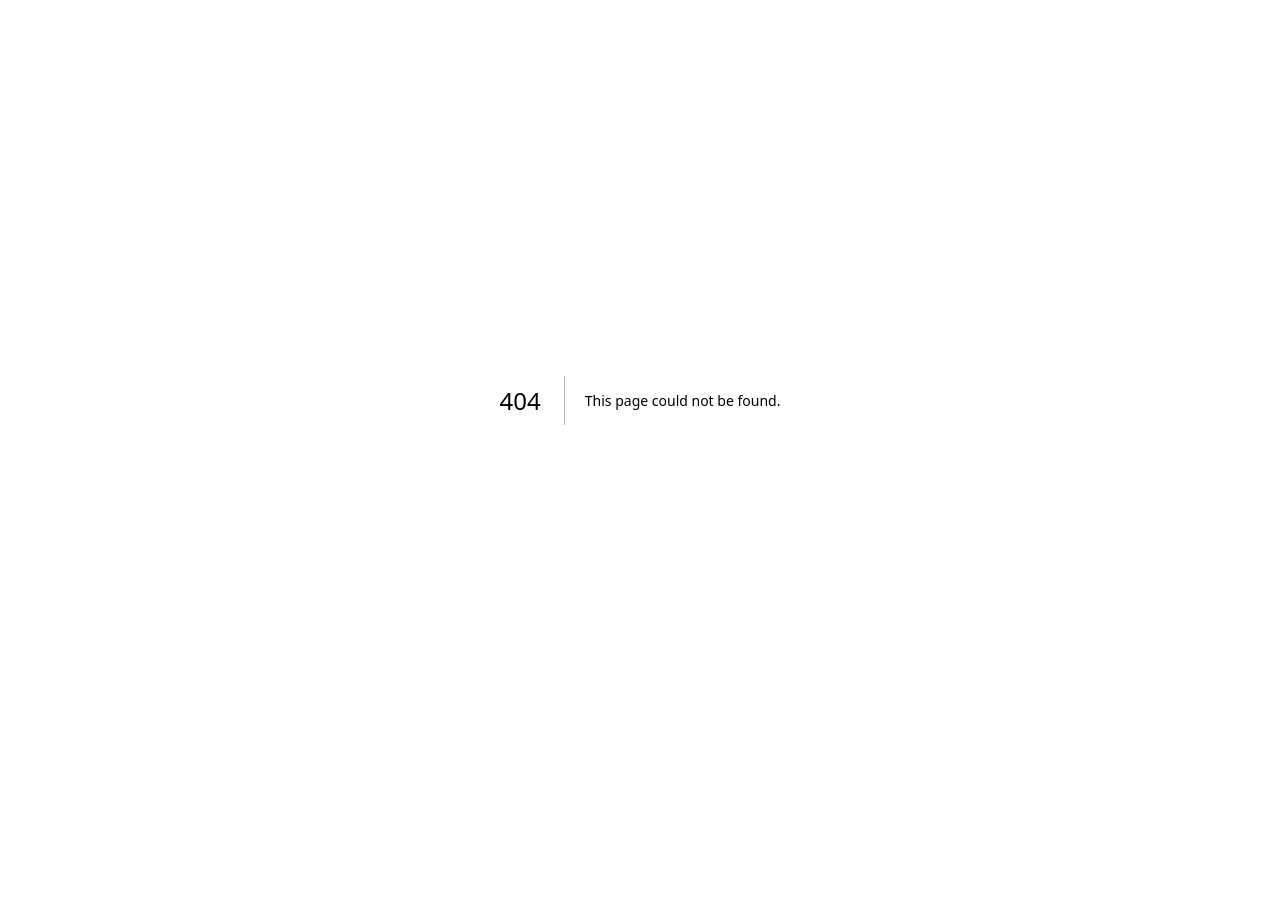
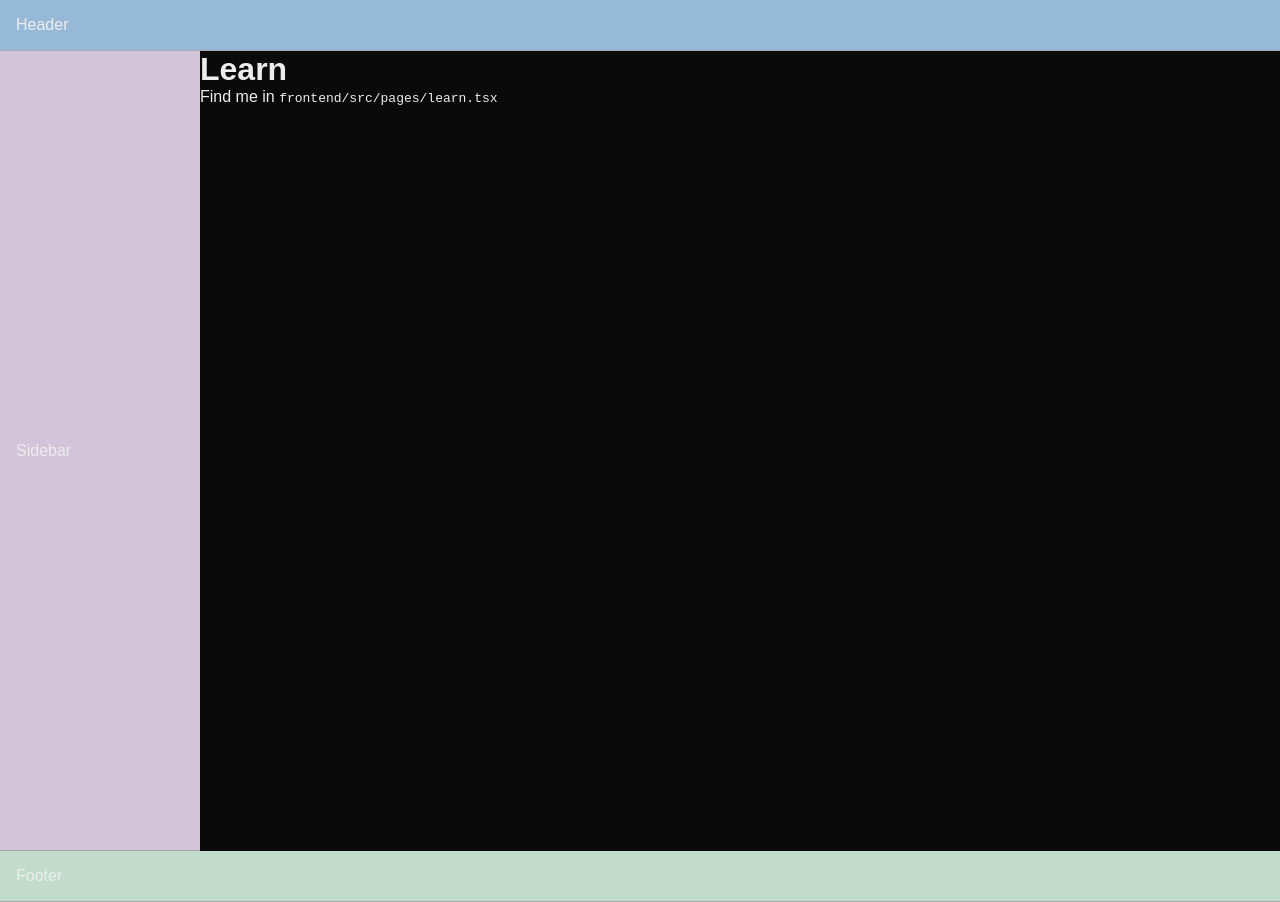
Before and after one commit to lgreenlaw2022/Capstone, a Next.js app in the folder frontend/: page /learn in a window 1280 px wide. Before the commit this address had no page. Before the commit the page ends 800 px from the top, so only its background shows below. Built offline with nearby package versions, Linux system fonts and the light colour scheme.

Commit message:
frontend wireframe setup

```diff
--- /dev/null
+++ b/frontend/src/components/Footer.tsx
@@ -0,0 +1,7 @@
+import styles from '@/styles/Footer.module.css';
+
+export default function Footer() {
+    return (
+        <div className={styles.footer}>Footer</div>
+    )
+}
--- /dev/null
+++ b/frontend/src/components/Header.tsx
@@ -0,0 +1,7 @@
+import styles from '@/styles/Header.module.css';
+
+export default function Header() {
+    return (
+        <div className={styles.header}>Header</div>
+    );
+}
--- /dev/null
+++ b/frontend/src/components/Sidebar.tsx
@@ -0,0 +1,7 @@
+import styles from '@/styles/Sidebar.module.css';
+
+export default function Sidebar() {
+    return (
+        <div className={styles.sidebar}>Sidebar</div>
+    )
+}
--- a/frontend/src/pages/_app.tsx
+++ b/frontend/src/pages/_app.tsx
@@ -1,6 +1,18 @@
+import Header from "@/components/Header";
+import Sidebar from "@/components/Sidebar";
+import Footer from "@/components/Footer";
 import "@/styles/globals.css";
 import type { AppProps } from "next/app";
 
 export default function App({ Component, pageProps }: AppProps) {
-  return <Component {...pageProps} />;
+  return (
+    <>
+      <Header />
+      <div className="main-layout">
+        <Sidebar />
+        <Component {...pageProps} />
+      </div>
+      <Footer />
+    </>
+  );
 }
--- /dev/null
+++ b/frontend/src/pages/learn.tsx
@@ -0,0 +1,10 @@
+export default function Learn() {
+    return (
+        <div>
+            <h1>Learn</h1>
+            <p>
+                Find me in <code>frontend/src/pages/learn.tsx</code>
+            </p>
+        </div>
+    );
+}
--- /dev/null
+++ b/frontend/src/styles/Footer.module.css
@@ -0,0 +1,9 @@
+.footer {
+    display: flex;
+    justify-content: space-between;
+    align-items: center;
+    padding: 16px;
+    background-color: #c1dccb;
+    border-bottom: 1px solid darkgrey;
+    margin-top: auto; /* put footer at the bottom */
+}
--- /dev/null
+++ b/frontend/src/styles/Header.module.css
@@ -0,0 +1,12 @@
+.header {
+    display: flex;
+    justify-content: space-between;
+    flex-direction: row;
+    align-items: center;
+    position: sticky;
+    top: 0;
+    z-index: 1000;
+    padding: 16px;
+    background-color: #97b9d8;
+    border-bottom: 1px solid darkgrey;
+}
--- /dev/null
+++ b/frontend/src/styles/Sidebar.module.css
@@ -0,0 +1,12 @@
+.sidebar {
+    display: flex;
+    justify-content: space-between;
+    align-items: center;
+    padding: 16px;
+    background-color: #d3c4da;
+    border-bottom: 1px solid darkgrey;
+    height: 100vh;
+    width: 200px;
+    position: sticky;
+    top: 0;
+}
--- a/frontend/src/styles/globals.css
+++ b/frontend/src/styles/globals.css
@@ -3,16 +3,16 @@
   --foreground: #171717;
 }
 
-@media (prefers-color-scheme: dark) {
-  :root {
-    --background: #0a0a0a;
-    --foreground: #ededed;
-  }
+* {
+  box-sizing: border-box;
+  padding: 0;
+  margin: 0;
 }
 
 html,
 body {
   max-width: 100vw;
+  min-height: 100vh;
   overflow-x: hidden;
 }
 
@@ -20,14 +20,13 @@ body {
   color: var(--foreground);
   background: var(--background);
   font-family: Arial, Helvetica, sans-serif;
-  -webkit-font-smoothing: antialiased;
-  -moz-osx-font-smoothing: grayscale;
+  display: flex;
+  flex-direction: column;
 }
 
-* {
-  box-sizing: border-box;
-  padding: 0;
-  margin: 0;
+.main-layout {
+  display: flex;
+  flex: 1;
 }
 
 a {
@@ -40,3 +39,10 @@ a {
     color-scheme: dark;
   }
 }
+
+@media (prefers-color-scheme: light) {
+  :root {
+    --background: #0a0a0a;
+    --foreground: #ededed;
+  }
+}
```
